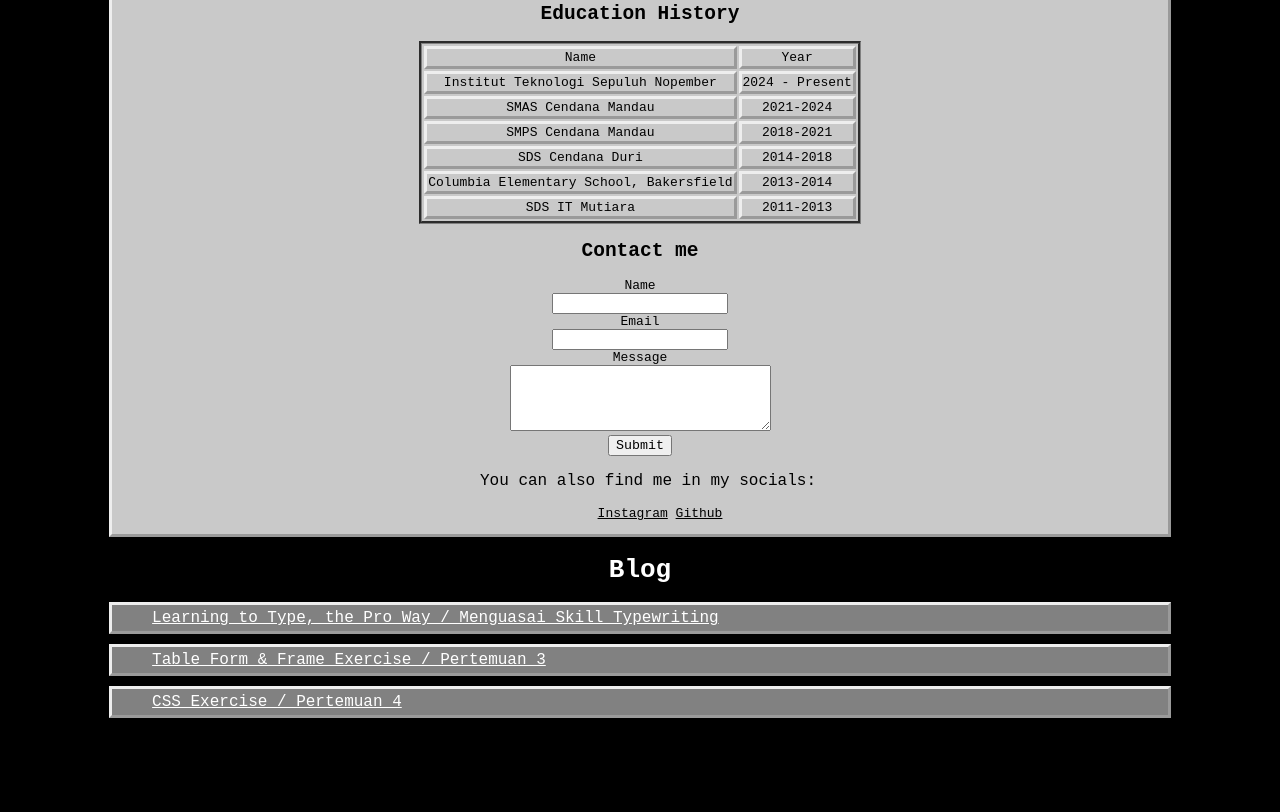
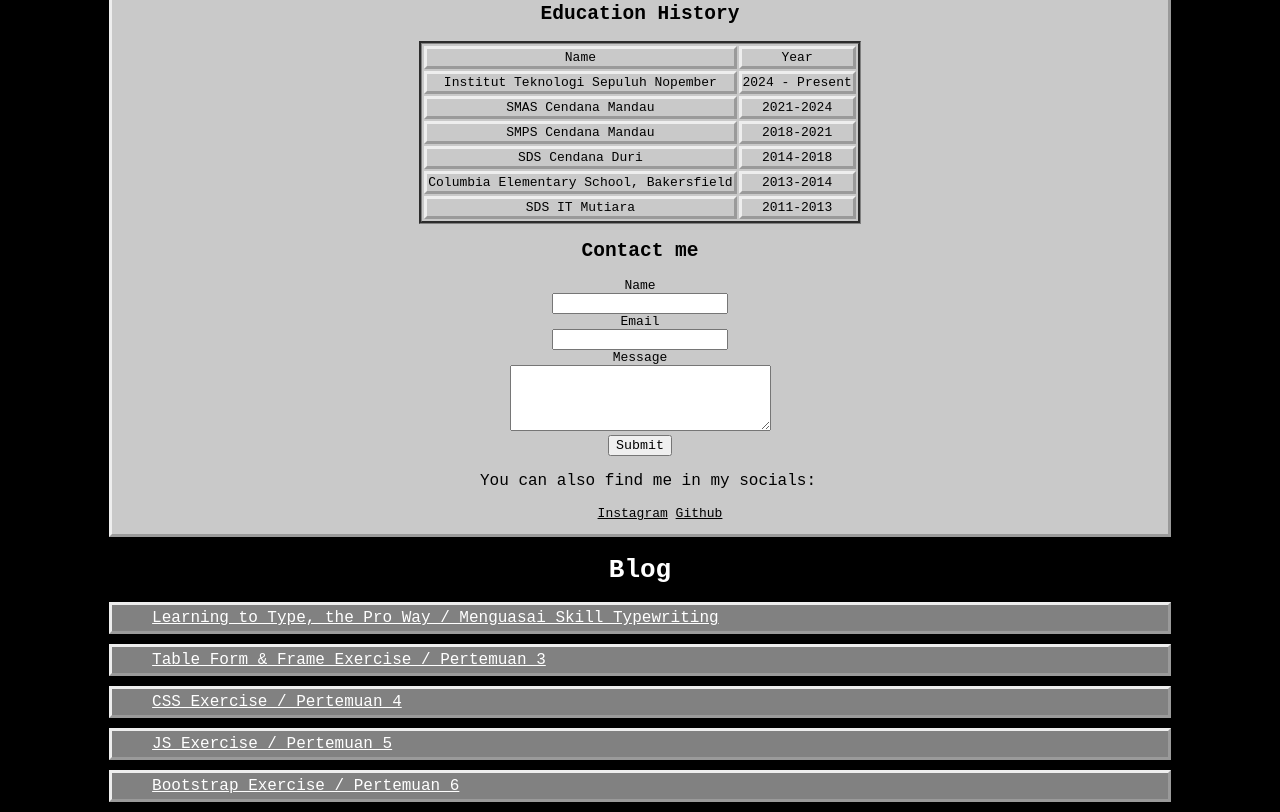
Before and after one commit to aaatharazizzz/aaatharazizzz.github.io, a plain HTML site: page index.html in a window 1280 px wide. Shown: the part 470-1282 px from the top of the page. Before the commit the page ends 1198 px from the top, so only its background shows below. Drawn offline with Linux system fonts and the light colour scheme.

Commit message:
add entries

```diff
--- a/index.html
+++ b/index.html
@@ -83,6 +83,12 @@
         <div class="entry">
             <a href="blog/css-exercise.html">CSS Exercise / Pertemuan 4</a>
         </div>
+        <div class="entry">
+            <a href="blog/js-excercise.html">JS Exercise / Pertemuan 5</a>
+        </div>
+        <div class="entry">
+            <a href="blog/bootstrap-exercise.html">Bootstrap Exercise / Pertemuan 6</a>
+        </div>
 
     </body>
 </html>
```
